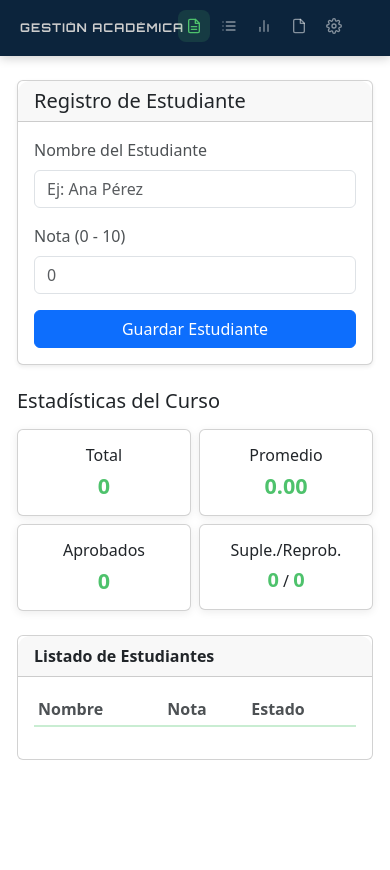
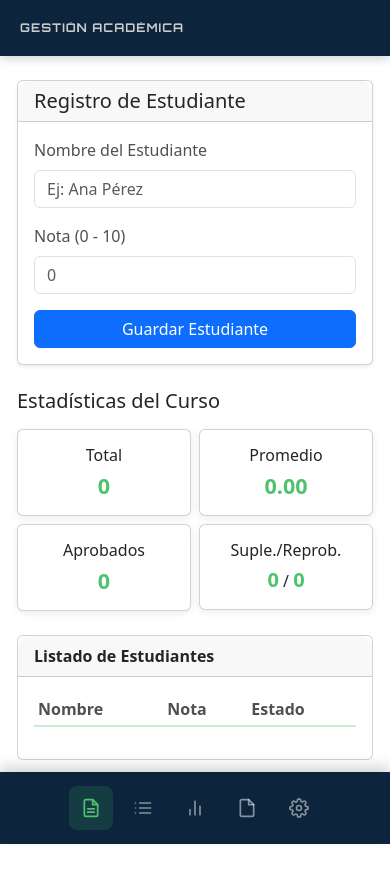
Before and after one commit to Uriel8334/PRY_GESTION_ESTUDIANTES_WEB, a website built with Vite: page index.html in a window 390 px wide. Before the commit the page ends 844 px from the top, so only its background shows below. Built offline with nearby package versions, Linux system fonts and the light colour scheme; files whose address does not match are found by name; a web font is replaced by a local one.

Commit message:
Agregado media queries para tamanio de tipo celular

```diff
--- a/public/css/style.css
+++ b/public/css/style.css
@@ -482,3 +482,64 @@ nav.page-navigation .active .mp0 { stroke: rgba(18,158,162,1); }
         padding: 10px 5px;
     }
 }
+
+/* Barra de navegación al fondo en pantallas muy pequeñas */
+@media (max-width: 500px) {
+    nav.page-navigation {
+        position: fixed;
+        top: auto;
+        bottom: 0;
+        left: 0;
+        right: 0;
+        width: 100%;
+        height: 72px;
+        background: rgba(var(--color-bar), 1);
+        box-shadow: 0 -6px 12px rgba(0,0,0,0.16);
+        transform: none;
+        transition: none;
+    }
+
+    nav.page-navigation .detail {
+        flex-direction: row;
+        align-items: center;
+        justify-content: center;
+        height: 100%;
+        padding: 8px 12px;
+    }
+
+    nav.page-navigation ul {
+        flex-direction: row;
+        justify-content: center;
+        gap: 8px;
+        padding: 0;
+        width: 100%;
+    }
+
+    nav.page-navigation li {
+        width: auto;
+    }
+
+    nav.page-navigation ul a {
+        width: 44px;
+        height: 44px;
+    }
+
+    nav.page-navigation ul a span {
+        display: none !important;
+    }
+
+    .nav-svg svg {
+        width: 20px;
+        height: 20px;
+    }
+
+    /* Evitar que el contenido quede tapado por la barra inferior */
+    .main-content {
+        margin-left: 0;
+        padding-bottom: 110px;
+    }
+
+    .main-header {
+        left: 0;
+    }
+}
```
